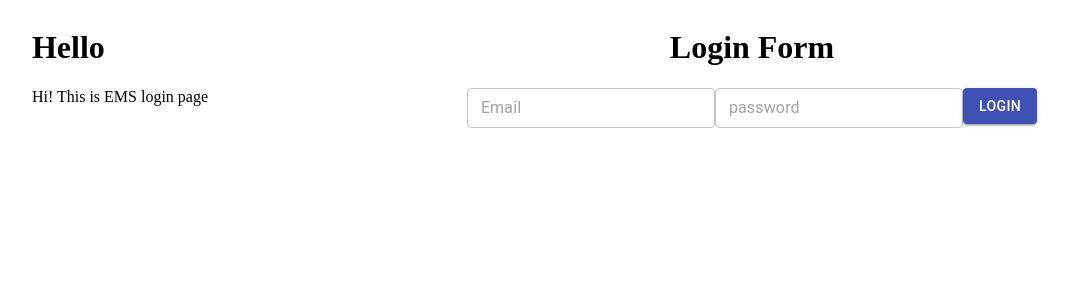
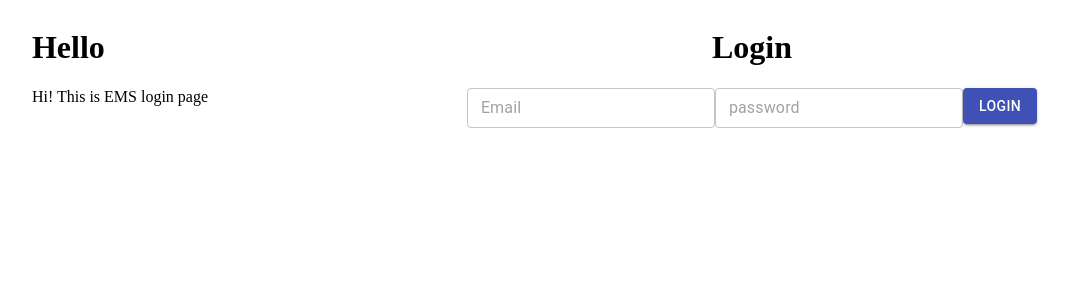
Before and after one commit to satyapriyamishra222/employee-app, a React (Create React App) app in the folder ui/: page /home in a window 1280 px wide. Shown: the top 300 px of the page, without its empty margins (204-1273 px from the left). Built offline with nearby package versions, Linux system fonts and the light colour scheme.

Commit message:
the changes of ls

```diff
--- a/ui/src/Dashboard/index.tsx
+++ b/ui/src/Dashboard/index.tsx
@@ -1,11 +1,13 @@
 import React, { useEffect } from 'react'
 import Grid from '@material-ui/core/Grid';
 import TextField from '@material-ui/core/TextField';
+import { get, store } from "../utility/localStorage"
 import Button from '@material-ui/core/Button';
 import FormControl from '@material-ui/core/FormControl';
 import { useHistory } from "react-router-dom";
+import Home from '../Home';
 import { useTranslation } from 'react-i18next';
-import { store } from "../utility/localStorage";
+
 
 export default function Login(props: any): any {
     const { t, i18n } = useTranslation();
@@ -13,14 +15,12 @@ export default function Login(props: any): any {
     const [state, setState] = React.useState({
         email: "",
         pass: "",
+    });
 
-    });
-    let person = state.email;
 
     const handleEmail = (e: any) => {
         let val = e.target.value;
-        const email = setState({ ...state, email: val });
-
+        setState({ ...state, email: val });
     };
 
     const handlePass = (e: any) => {
@@ -30,24 +30,28 @@ export default function Login(props: any): any {
 
     const redirectDashbord = () => {
         props.LoginFun();
-        store("username", person);
-        history.push("/home");
+
+        let url = "/home"
+        history.push(url)
     }
 
     const isVlaidLogin = () => {
         if (state.email === 'admin' && state.pass === "admin") {
-            person = state.email;
+            let person = state.email;
             store("username", person);
             redirectDashbord()
             return true
         }
+        // console.log("Not valid user")
         return false
     }
 
 
     const handleLogin = function (e: any) {
+
         e.preventDefault();
         isVlaidLogin()
+
     }
     return (<>
         <Grid container className="h-100 login-wrp" direction="row" >
@@ -62,8 +66,8 @@ export default function Login(props: any): any {
             </Grid>
             <Grid item xs={6}>
                 <Grid container justifyContent="center" alignItems="center" className="h-100" direction="column">
-                    <h1 className="login-title">{t(`intro.label2`)}</h1>
-                    <form onSubmit={handleLogin} >
+                    <h1 className="login-title"> Login</h1>
+                    <form onSubmit={handleLogin}>
                         <FormControl>
                             <TextField value={state.email} placeholder="Email" onChange={handleEmail} id="email" size="small" variant="outlined" />
                         </FormControl>
@@ -71,7 +75,7 @@ export default function Login(props: any): any {
                             <TextField value={state.pass} id="pass" type="password" placeholder="password" onChange={handlePass} size="small" variant="outlined" />
                         </FormControl>
 
-                        <Button variant="contained" color="primary" type="submit" className="w-100"> {t(`intro.label1`)}</Button>
+                        <Button variant="contained" color="primary" type="submit" className="w-100"> Login </Button>
                     </form>
                 </Grid>
             </Grid>
--- a/ui/src/Home/index.tsx
+++ b/ui/src/Home/index.tsx
@@ -3,9 +3,10 @@ import React from 'react';
 //import DeleteOutlineOutlinedIcon from '@mui/icons-material/DeleteOutlineOutlinedIcon';
 import DeleteIcon from '@material-ui/icons/Delete';
 import Login from "../Dashboard/index";
-import { get } from "../utility/localStorage"
+
 
 import EditIcon from '@material-ui/icons/Edit';
+import { get } from '../utility/localStorage';
 
 //import info from "./info.js";
 
@@ -22,12 +23,10 @@ const rows = [
     createData('Gingerbread', 356, 16.0, 49, 3.9),
 ];
 function Home() {
-    let user = get("username");
-    // let user = localStorage.getItem("username");
-    console.log(user);
+    let user = get("key");
     return (
         <><div>
-            <h1> welcome {user}  </h1>
+            <h1> welcome {user} </h1>
         </div><TableContainer component={Paper}>
                 <Table
                     aria-label="simple table"
```
